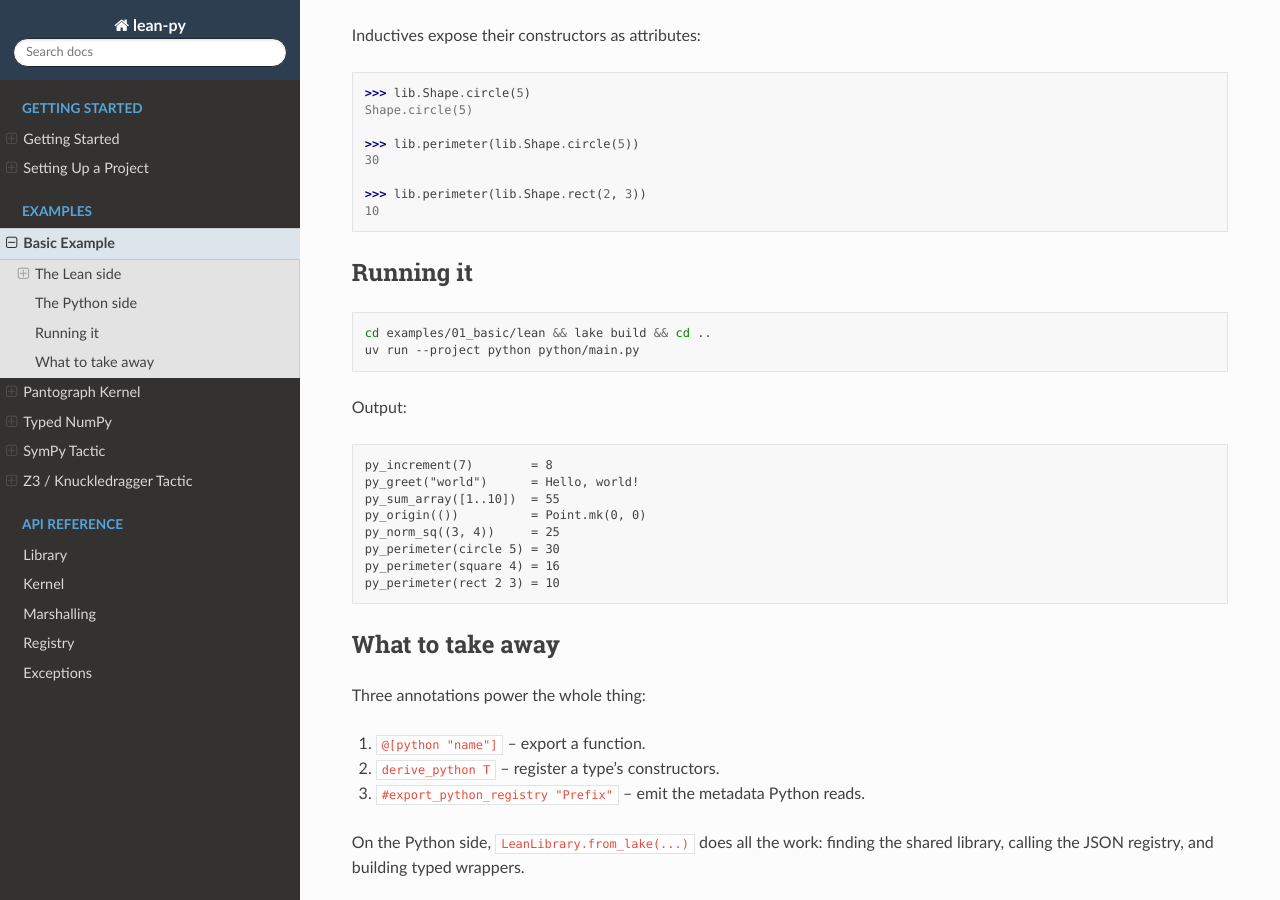
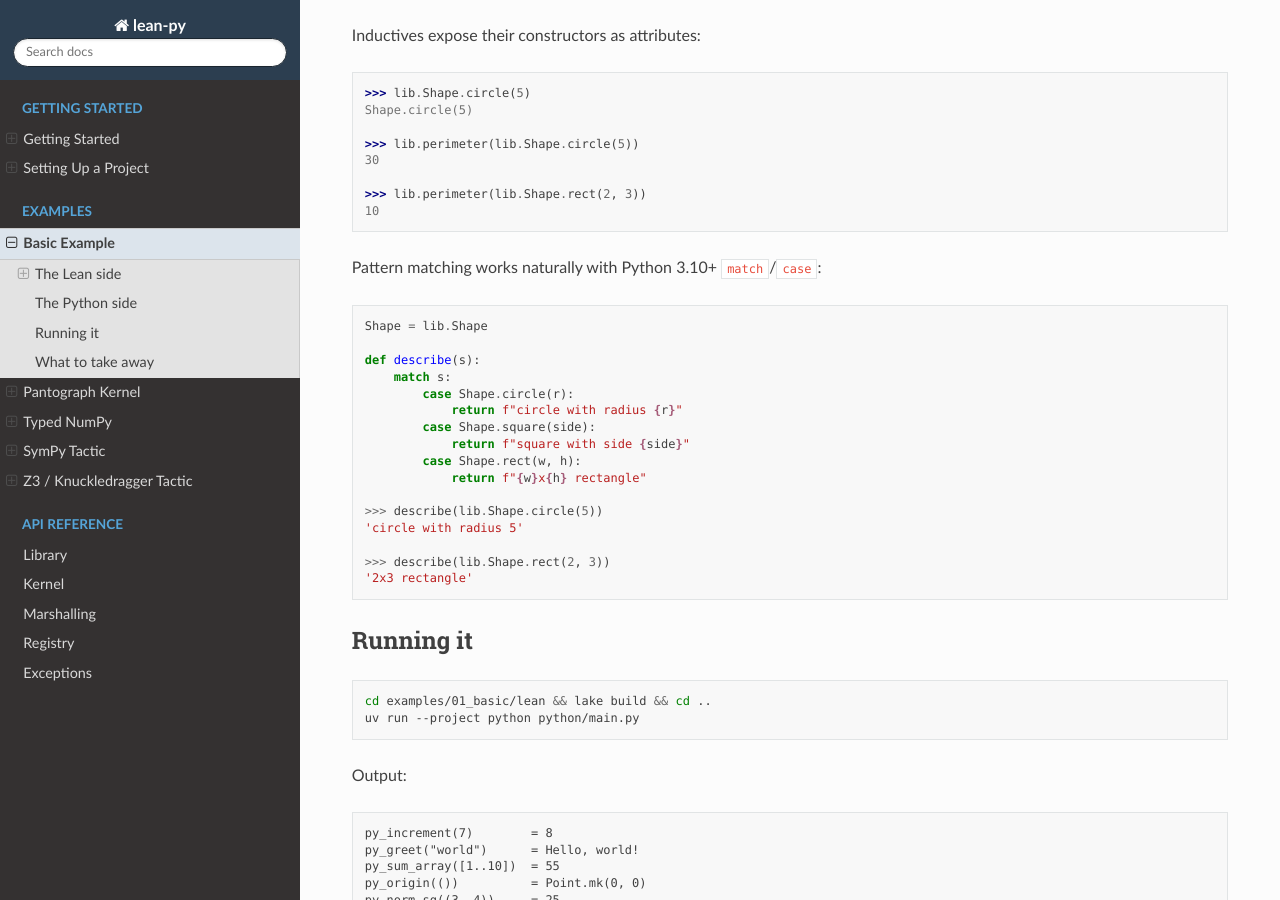
Before and after one commit to BasisResearch/lean.py, a Sphinx documentation site: the page built from docs/source/examples/01_basic.rst, in a window 1280 px wide and 900 px high, scrolled down 2714 px. Built offline with Sphinx 7.4.7 and the Read the Docs theme 3.1.0, drawn with Linux system fonts in a browser that asks for light colours.

Commit message:
Add pattern matching example to basic example docs

```diff
--- a/docs/source/examples/01_basic.rst
+++ b/docs/source/examples/01_basic.rst
@@ -157,6 +157,27 @@ Inductives expose their constructors as attributes:
    >>> lib.perimeter(lib.Shape.rect(2, 3))
    10
 
+Pattern matching works naturally with Python 3.10+ ``match``/``case``:
+
+.. code-block:: python
+
+   Shape = lib.Shape
+
+   def describe(s):
+       match s:
+           case Shape.circle(r):
+               return f"circle with radius {r}"
+           case Shape.square(side):
+               return f"square with side {side}"
+           case Shape.rect(w, h):
+               return f"{w}x{h} rectangle"
+
+   >>> describe(lib.Shape.circle(5))
+   'circle with radius 5'
+
+   >>> describe(lib.Shape.rect(2, 3))
+   '2x3 rectangle'
+
 Running it
 ----------
 
```
